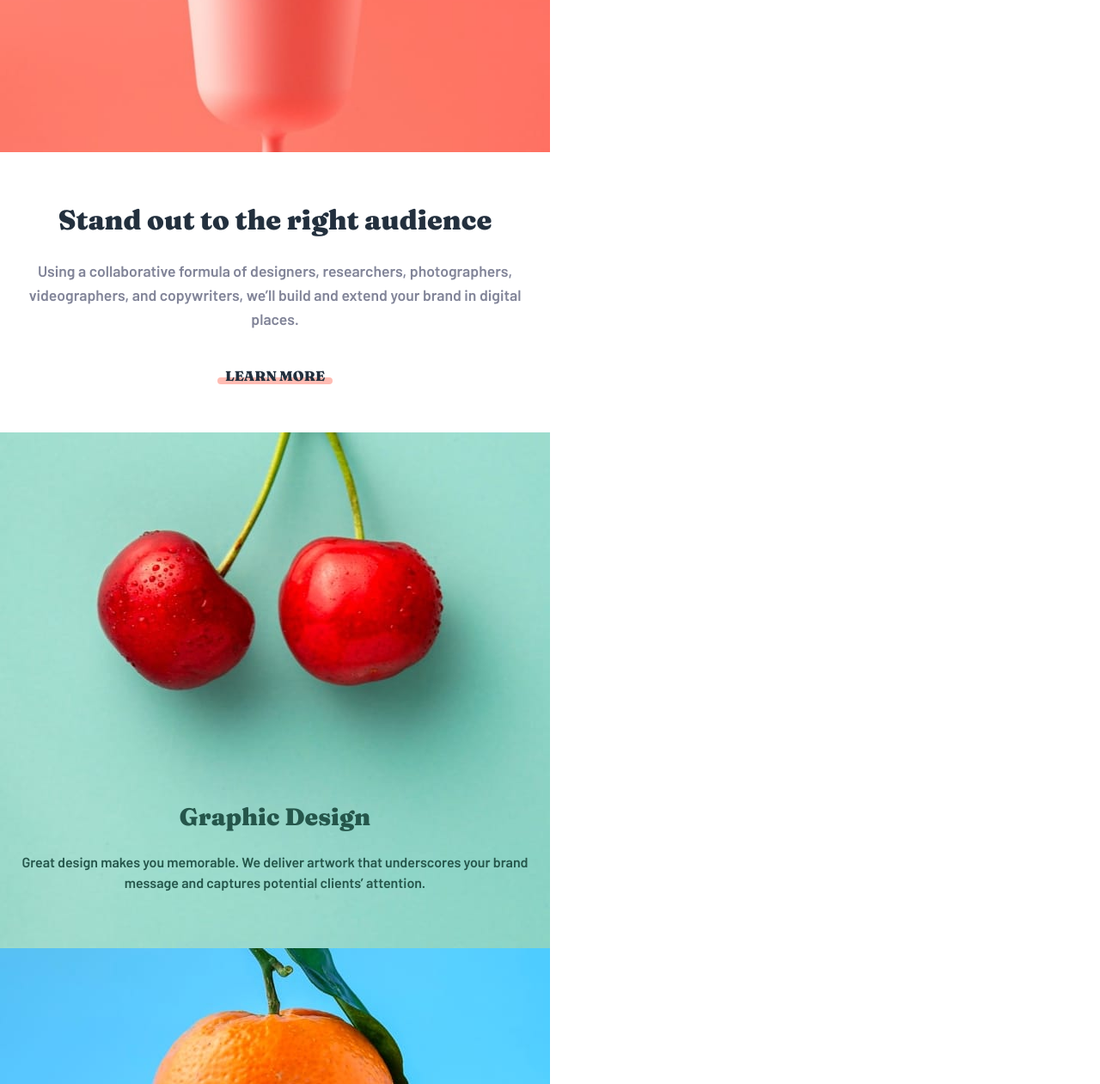
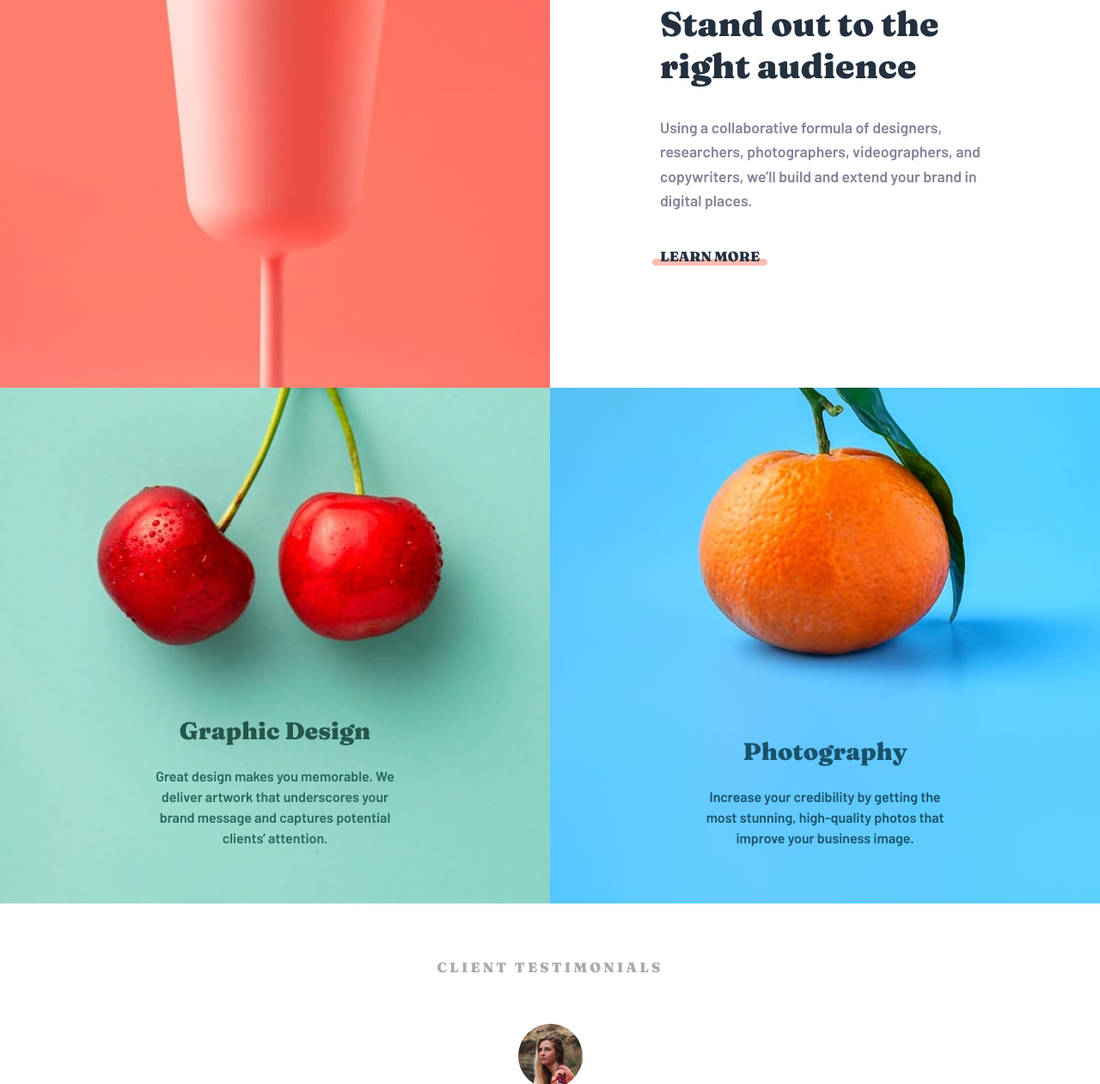
Before and after one commit to atinybeardedman/sunnyside-landing-page, a website: page dist/index.html in a window 1280 px wide. Shown: the part 1539-2800 px from the top of the page at 86% size. Drawn offline with Linux system fonts and the light colour scheme.

Commit message:
fix: tile styling

```diff
--- a/src/stylesheets/tile.scss
+++ b/src/stylesheets/tile.scss
@@ -5,6 +5,9 @@
 .tile-wrapper {
     display:flex;
     flex-direction: column;
+    @media screen and (min-width: 768px) {
+        flex-direction: row;
+    }
 }
 
 .tile {
@@ -13,6 +16,9 @@
     flex-shrink: 0;
     padding: 2rem 1rem;
     text-align: center;
+    @media screen and (min-width: 768px) {
+        height: 600px;
+    }
 }
 
 $sizes: 25, 50, 100;
@@ -32,6 +38,11 @@ $sizes: 25, 50, 100;
         @extend .text-title;
         font-size: 2rem;
         color: colors.$dark-blue-neutral;
+        @media screen and (min-width: 768px) {
+            font-size: 2.5rem;
+            margin-bottom: 1rem;
+        }
+
     }
 
     .text-tile__description {
@@ -57,13 +68,29 @@ $sizes: 25, 50, 100;
             width: 115%;
             height: .5rem;
             background-color: $val;
-            top: .75rem;
+            top: .8rem;
             left: -7.5%;
             z-index: -1;
             border-radius: .5rem;
 
             }
         }
+
+        @media screen and (min-width: 768px) {
+            display: flex;
+            flex-direction: column;
+            justify-content: center;
+            align-items: flex-start;
+            margin: 0 auto;
+            padding: 0 8rem;
+            text-align: left;
+        }
+}
+
+.order-0--md {
+    @media screen and (min-width: 768px) {
+        order: 0;
+    }
 }
 
 .combo-tile {
@@ -82,12 +109,20 @@ $sizes: 25, 50, 100;
         margin-bottom: 2rem;
         font-size: 16px;
         margin-top: 0;
+        @media screen and (min-width: 768px) {
+            max-width: 50%;
+            margin-left: auto;
+            margin-right: auto;
+        }
     }
 }
 
 .graphic-design-img {
-    .combo-tile__title, .combo-tile__description {
+    .combo-tile__title {
         color: colors.$dark-cyan;
+    }
+    .combo-tile__description{
+        color: colors.$cyan;
     }
 }
 
```
Also changed, not shown: dist/index.html, dist/style.css, 1 other file.
